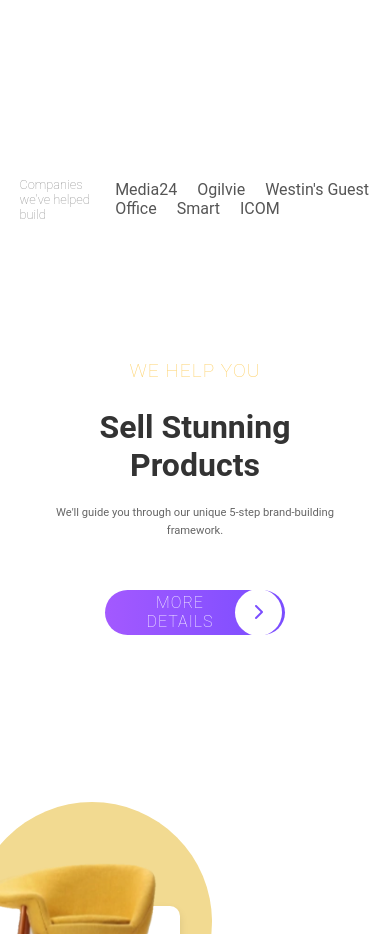
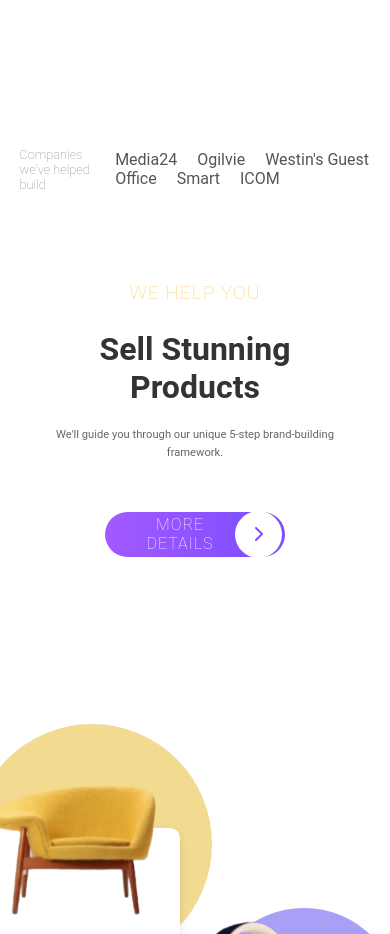
Before and after one commit to hayawalid/hayawalid.github.io, a plain HTML site: page index.html in a window 390 px wide. Shown: the part 860-1794 px from the top of the page. Drawn offline with Linux system fonts and the light colour scheme.

Commit message:
Update style.css

```diff
--- a/style.css
+++ b/style.css
@@ -1307,8 +1307,8 @@ body {
 
 
     .second .top-section {
-        margin-top: 5em;
-        margin-bottom: 8em;
+        margin-top: 50px;
+        margin-bottom: 80px;
     }
 
     .second .top-section .left-text {
```
